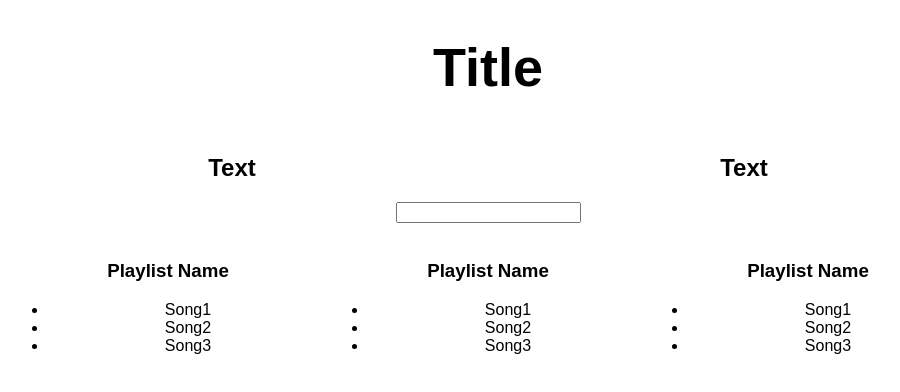
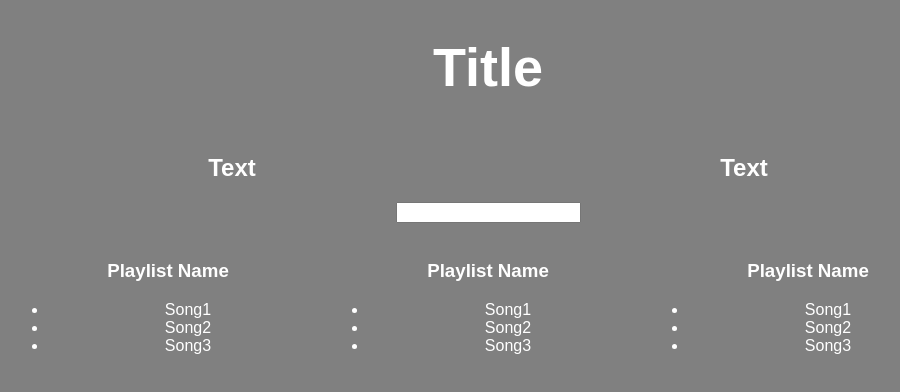
Before and after one commit to pawcijo/SpotifyStuff, a React (Create React App) app: page / in a window 1280 px wide. Shown: the top 392 px of the page, without its empty margins (152-1052 px from the left). Built offline with nearby package versions, Linux system fonts and the light colour scheme.

Commit message:
backgroundcolor

```diff
--- a/src/App.css
+++ b/src/App.css
@@ -1,3 +1,7 @@
+html,body{
+  background-color: gray;
+}
+
 .App {
   text-align: center;
 }
@@ -22,8 +26,3 @@
   from { transform: rotate(0deg); }
   to { transform: rotate(360deg); }
 }
-
-h1 {
-  font-size: 54px;
-  color: red;
-}
--- a/src/App.js
+++ b/src/App.js
@@ -5,7 +5,7 @@ import React, {Component} from 'react';
 import logo from './logo.svg';
 
 
-let defaultTextColor = '#000';
+let defaultTextColor = '#fff';
 let defaultStyle = {
   color: defaultTextColor
 }
```
